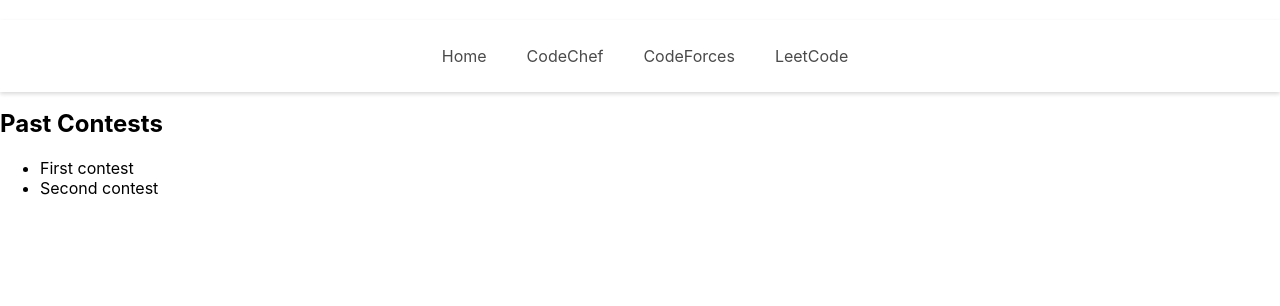
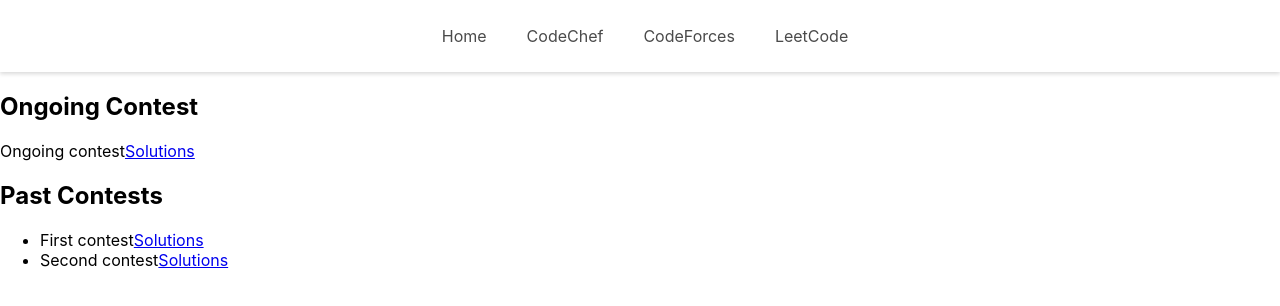
Before and after one commit to JazibEqbal/Code-for-all-Frontend, a React (Create React App) app: page /codechef in a window 1280 px wide. Shown: the top 306 px of the page. Built offline with nearby package versions, Linux system fonts and the light colour scheme.

Commit message:
new changes

```diff
--- a/src/App.js
+++ b/src/App.js
@@ -5,6 +5,7 @@
 import CodeChef from "./Pages/CodeChef";
 import CodeForce from "./Pages/CodeForce";
 import LeetCode from "./Pages/LeetCode";
+import Questions from "./Pages/Questions";
 function App() {
   return (
     <Router>
@@ -14,6 +15,7 @@
           <Route path="/codechef" element={<CodeChef />}></Route>
           <Route path="/codeforce" element={<CodeForce />}></Route>
           <Route path="/leetcode" element={<LeetCode />}></Route>
+          <Route path="/question/:contestid" element={<Questions />}></Route>
         </Routes>
       </div>
     </Router>
--- a/src/Components/Contests/CurrentContest.js
+++ b/src/Components/Contests/CurrentContest.js
@@ -1,12 +1,29 @@
 import React from "react";
+import { Link } from "react-router-dom";
 
-const CurrentContest = (props) => {
-    return (
+const CurrentContest = props => {
+
+  const RenderCurrentContest = () => {
+    const contest = props.contest;
+    if (contest)
+      return (
         <React.Fragment>
-           <h2>This is the current contest</h2>
-           <p>Contest X</p>
+          <h2>Ongoing Contest</h2>
+          <p>
+            {contest.contestname}
+            <Link to={`/question/${contest.id}`} state={{ contest }}>
+              Solutions
+            </Link>
+          </p>
         </React.Fragment>
-    );
+      );
+  };
+
+  return (
+    <React.Fragment>
+      <RenderCurrentContest />
+    </React.Fragment>
+  );
 };
 
 export default CurrentContest;
--- a/src/Components/Contests/PastContest.js
+++ b/src/Components/Contests/PastContest.js
@@ -1,17 +1,23 @@
 import React from "react";
+import { Link } from "react-router-dom";
 
 const PastContests = props => {
 
-  const renderList = props.contestList.map(item =>
-    <li key={item.id}>
-      {item.contestname}
+  const renderList = props.contestList.map(contest =>
+    <li key={contest.id}>
+      {contest.contestname}
+      <Link to={`/question/${contest.id}`} state={{ contest }}>
+        Solutions
+      </Link>
     </li>
   );
 
   return (
     <React.Fragment>
       <h2>Past Contests</h2>
-      <ul>{renderList}</ul>
+      <ul>
+        {renderList}
+      </ul>
     </React.Fragment>
   );
 };
--- a/src/Pages/CodeChef.js
+++ b/src/Pages/CodeChef.js
@@ -6,14 +6,16 @@
 function CodeChef() {
 
   const DUMMY_LIST = [
-    { id: 1, contestname: "First contest", date: "today" },
-    { id: 2, contestname: "Second contest", date: "yesterday" }
+    { id: 1, contestname: "First contest", questions: [1,2,3] },
+    { id: 2, contestname: "Second contest", questions: [4,5,6,7] }
   ];
+
+  const contest = {id: 3, contestname: "Ongoing contest", questions: [7,8,9]}
 
   return (
     <React.Fragment>
       <NavBar />
-      <CurrentContest />
+      <CurrentContest contest={contest}/>
       <PastContests contestList={DUMMY_LIST} />
     </React.Fragment>
   )
--- a/src/Pages/CodeForce.js
+++ b/src/Pages/CodeForce.js
@@ -12,10 +12,12 @@
     { id: 4, contestname: "Daily ka contest", date: "today" }
   ];
 
+  const contest = {id: 5, contestname: "Ongoing contest"}
+
   return (
     <React.Fragment>
       <NavBar />
-      <CurrentContest />
+      <CurrentContest contest={contest} />
       <PastContests contestList={DUMMY_LIST}/>
     </React.Fragment>
   )
--- a/src/Pages/LeetCode.js
+++ b/src/Pages/LeetCode.js
@@ -11,10 +11,12 @@
     { id: 3, contestname: "Third contest", date: "today" }
   ];
 
+  const contest = null;
+
   return (
     <React.Fragment>
       <NavBar />
-      <CurrentContest />
+      <CurrentContest contest={contest}/>
       <PastContests contestList={DUMMY_LIST}/>
     </React.Fragment>
   )
--- /dev/null
+++ b/src/Pages/Questions.js
@@ -0,0 +1,32 @@
+import React from "react";
+import { useLocation } from "react-router-dom";
+import NavBar from "../Screen/NavBar";
+
+const Questions = props => {
+  const location = useLocation();
+  const currContest = location.state.contest;
+
+  const DUMMY_QUESTIONS = [
+    { id: 1, question: "My ques 1", solution: true, answer: "Ans 1", contest: currContest.id },
+    { id: 2, question: "My ques 2", solution: false, contest: currContest.id },
+  ];
+
+  const renderList = DUMMY_QUESTIONS.map(item =>
+    <li key={item.id}>
+      {item.question}
+      {item.answer != null && <p>{item.answer}</p>}
+    </li>
+  );
+
+  return (
+    <React.Fragment>
+      <NavBar />
+      {currContest.contestname}
+      <ul>
+        {renderList}
+      </ul>
+    </React.Fragment>
+  );
+};
+
+export default Questions;
--- a/src/Screen/Advertisement.js
+++ b/src/Screen/Advertisement.js
@@ -1,5 +1,4 @@
 import React from "react";
-import styles from "./Advertisement.module.css";
 
 function Advertisement() {
   return <div>Advertisement</div>;
--- a/src/Screen/NavBar.js
+++ b/src/Screen/NavBar.js
@@ -3,7 +3,8 @@
 import { Link } from "react-router-dom";
 function NavBar() {
   return (
-    <div className={styles.mainBlock}>
+  <React.Fragment>
+    {/* <div className={styles.mainBlock}> */}
     <nav className={styles.navbar}>
       <Link to="/" className={styles.heading}>
         Home
@@ -18,7 +19,8 @@
         LeetCode
       </Link>
     </nav>
-    </div>
+    {/* </div> */}
+    </React.Fragment>
   );
 }
 
--- a/src/Screen/NavBar.module.css
+++ b/src/Screen/NavBar.module.css
@@ -13,7 +13,6 @@
     box-sizing: border-box;
     letter-spacing: 0;
     outline: 0;
-    position: fixed;
 }
 .heading{
     display: flex;
```
